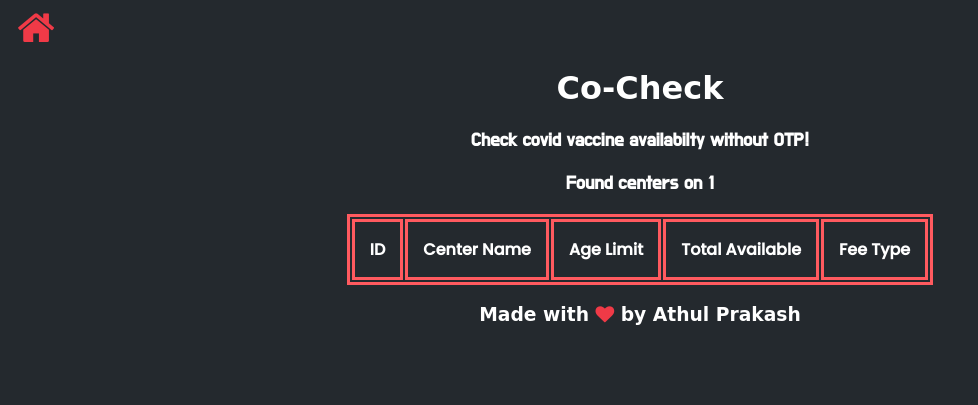
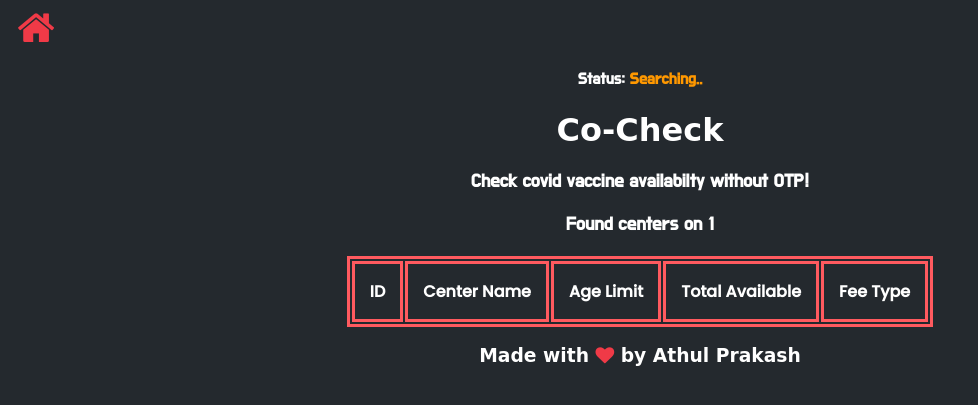
Before and after one commit to psychoSherlock/coCheck, a Flask app: a page that uses templates/data.html in a window 1280 px wide. Shown: the top 405 px of the page, without its empty margins (0-978 px from the left). Run offline with Flask 2, Linux system fonts and the light colour scheme; lists and menus that the app fills with data are empty; some web fonts are replaced.

Commit message:
🤯 Done everything. Its ready for deployment Added styles and also found search support. Need to have catch exceptions

```diff
--- a/static/land.js
+++ b/static/land.js
@@ -50,7 +50,6 @@ function reverseDate(date) {
       var distr = districtField.value;
 
       if (is_valid_datalist_value("district-id", districtField.value)) {
-        alert("Please wait while the server fetch data for " + distr)
         window.location = "/district/id=" + distr + "&date=" + date;
       }
 
@@ -63,7 +62,6 @@ function reverseDate(date) {
 
       if (pincode) {
         // If pincode
-        alert("Please wait while the server fetch data for " + pincode)
         window.location = "/pincode/pin=" + pincode + "&date=" + date;
       } else {
         alert("No Pin code specified? Trying to trick my website :(");
--- a/static/loadData.js
+++ b/static/loadData.js
@@ -1,12 +1,5 @@
 
-
-//let api = fetch(distQuery); // request module
-
-//api.then(function(resp){ // After making req
-//    resp.json().then(function(text){ // After geting json
-//        return text
-//    })
-//})
+let status_elem = document.getElementById('status')
 
 const tellMany = document.getElementById('how_many')
 
@@ -17,6 +10,9 @@ function callCowinApi(url){ //function
     api.then(function(resp){
         resp.json().then(function(data){ //converts to json
 
+
+            status_elem.classList.remove('searching')
+            status_elem.classList.add('found')
 
             let sessionsLen = data['sessions'] //sessions
             tellMany.innerHTML = sessionsLen.length // tell how many centers are there
@@ -41,5 +37,10 @@ function callCowinApi(url){ //function
     })
 }
 
+function loaded(){
+    callCowinApi(url)
+    status_elem.classList.add('searching')
+    status_elem.classList.remove('found')
+}
 
-document.onload = callCowinApi(url)
+document.onload = loaded()
--- a/static/style.css
+++ b/static/style.css
@@ -37,9 +37,6 @@ td {
   justify-content: center;
   align-items: center;
 }
-.header {
-  text-align: center;
-}
 
 .nor-text {
   color: white;
@@ -51,6 +48,16 @@ td {
     display: block;
     width: 100%;
     float: left;
+  }
+
+  header {
+    width: 100%;
+    margin-left: 5em;
+  }
+
+  footer {
+    width: 100%;
+    margin-left: 5em;
   }
 }
 
@@ -137,3 +144,29 @@ footer {
 #heart {
 	color: #f03a47;
 }
+
+#status-box {
+  text-align: center;
+}
+
+
+#status {
+  color: #ffffff;
+  font-family: var(--font-prim) !important;
+}
+
+#status.searching::after{
+  content: " Searching..";
+  color: var(--warn);
+}
+
+#status.found::after{
+  content: " Found!";
+  color: #00ff00;
+}
+
+
+#status.not-found::after{ /*Need to add this in js*/
+  content: 'Error. The code wont work if you are not from India';
+  color: var(--danger);
+}
--- a/templates/data.html
+++ b/templates/data.html
@@ -24,6 +24,10 @@
 			<a class="fa fa-home home-icon" style="font-size: 2.5em" href="/"></a>
 		</div>
 		<header>
+
+			<div id="status-box">
+				<h4 id="status">Status: </h4>
+			</div>
 			<h1>Co-Check</h1>
 			<h3>Check covid vaccine availabilty without OTP!</h3>
 			<h3 class="nor-text">Found <span id="how_many"></span> centers on {{time}}</h3>
```
Also changed, not shown: README.md.
